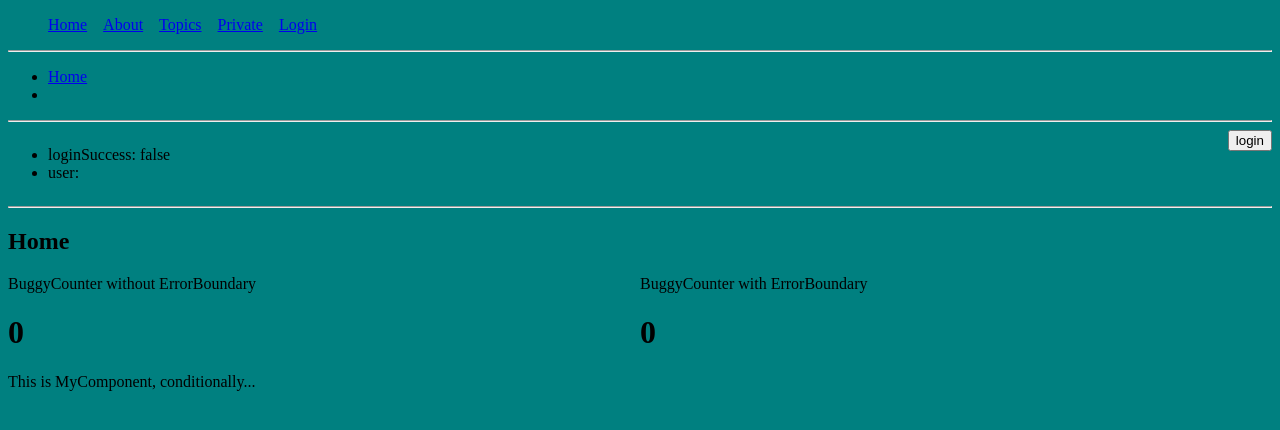
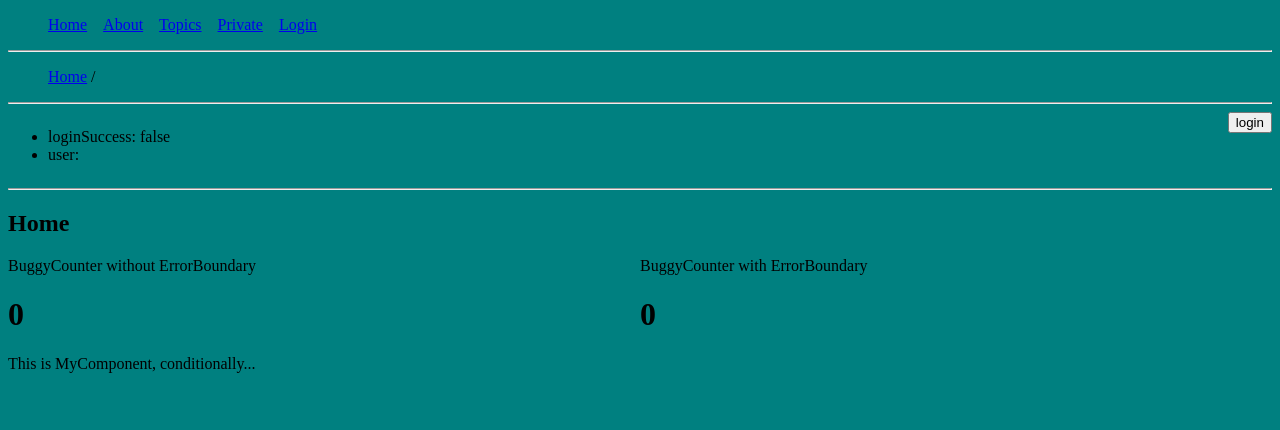
Before and after one commit to jmz527/app_boil, a React app: page / in a window 1280 px wide. Shown: the top 430 px of the page. Built offline with nearby package versions, Linux system fonts and the light colour scheme.

Commit message:
add breadcrumb styles

```diff
--- a/src/components/Breadcrumbs/index.js
+++ b/src/components/Breadcrumbs/index.js
@@ -6,6 +6,9 @@ import PropTypes from 'prop-types';
 
 // Custom Imports
 import { toTitleCase } from '~/utilities';
+
+// Style Imports
+import './index.scss';
 
 const Breadcrumbs = ({ location: { pathname } }) => {
   var here = pathname.split('/').slice(1);
@@ -20,7 +23,7 @@ const Breadcrumbs = ({ location: { pathname } }) => {
   };
 
   return (
-    <ul>
+    <ul className="breadcrumbs">
       { parts.map((part, idx) => {
         return <li key={idx}><Link to={part.link}>{part.text}</Link></li>;
       })}
--- /dev/null
+++ b/src/components/Breadcrumbs/index.scss
@@ -0,0 +1,23 @@
+.breadcrumbs {
+	li {
+		display: inline-block;
+		margin: 0;
+	}
+
+	li:last-child {
+		a {
+			color: inherit;
+			cursor: inherit;
+			text-decoration: none;
+			pointer-events: none;
+		}
+	}
+
+	li::after {
+		content: "/";
+		margin: 0 4px;
+	}
+	li:last-child::after {
+		content: none;
+	}
+}
```
